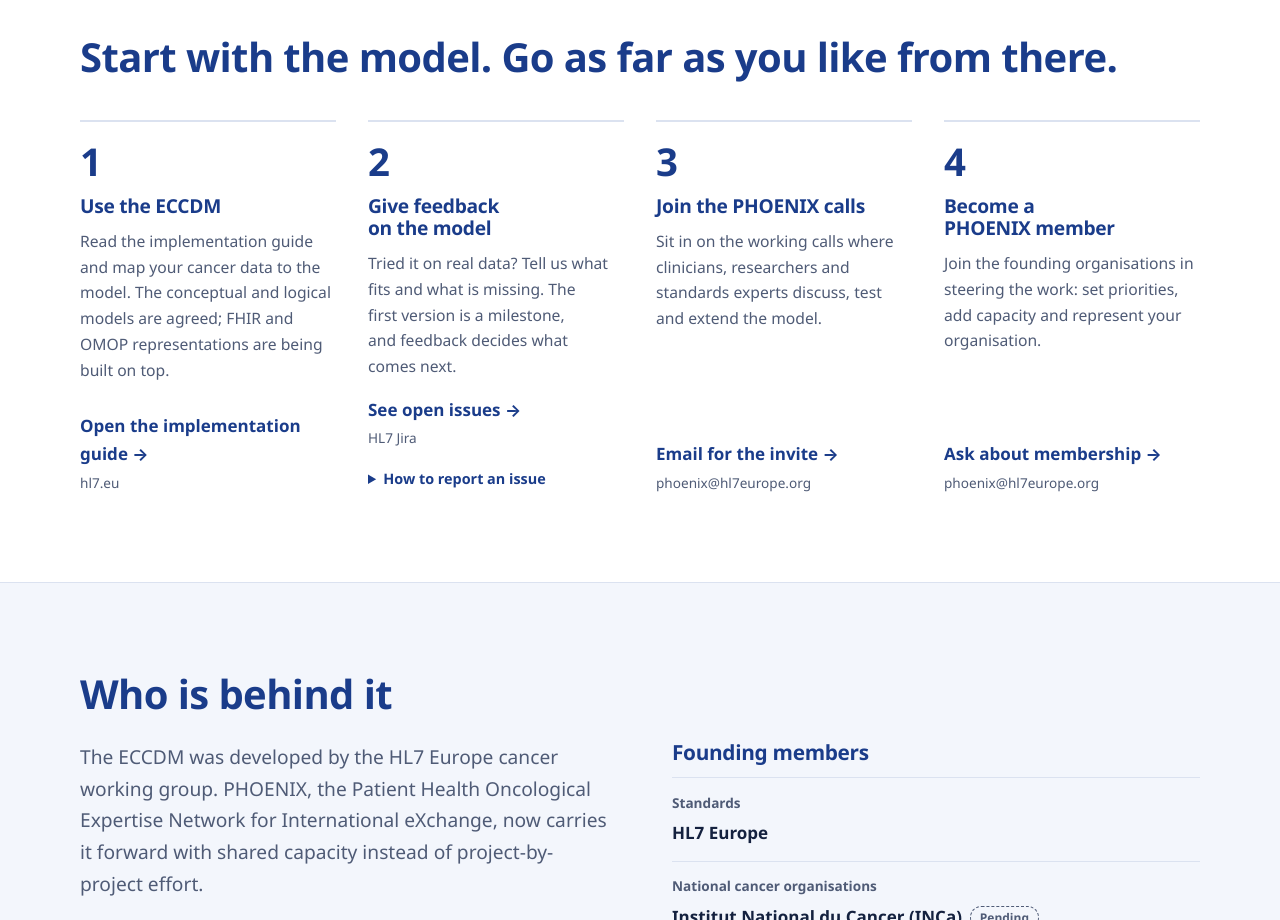
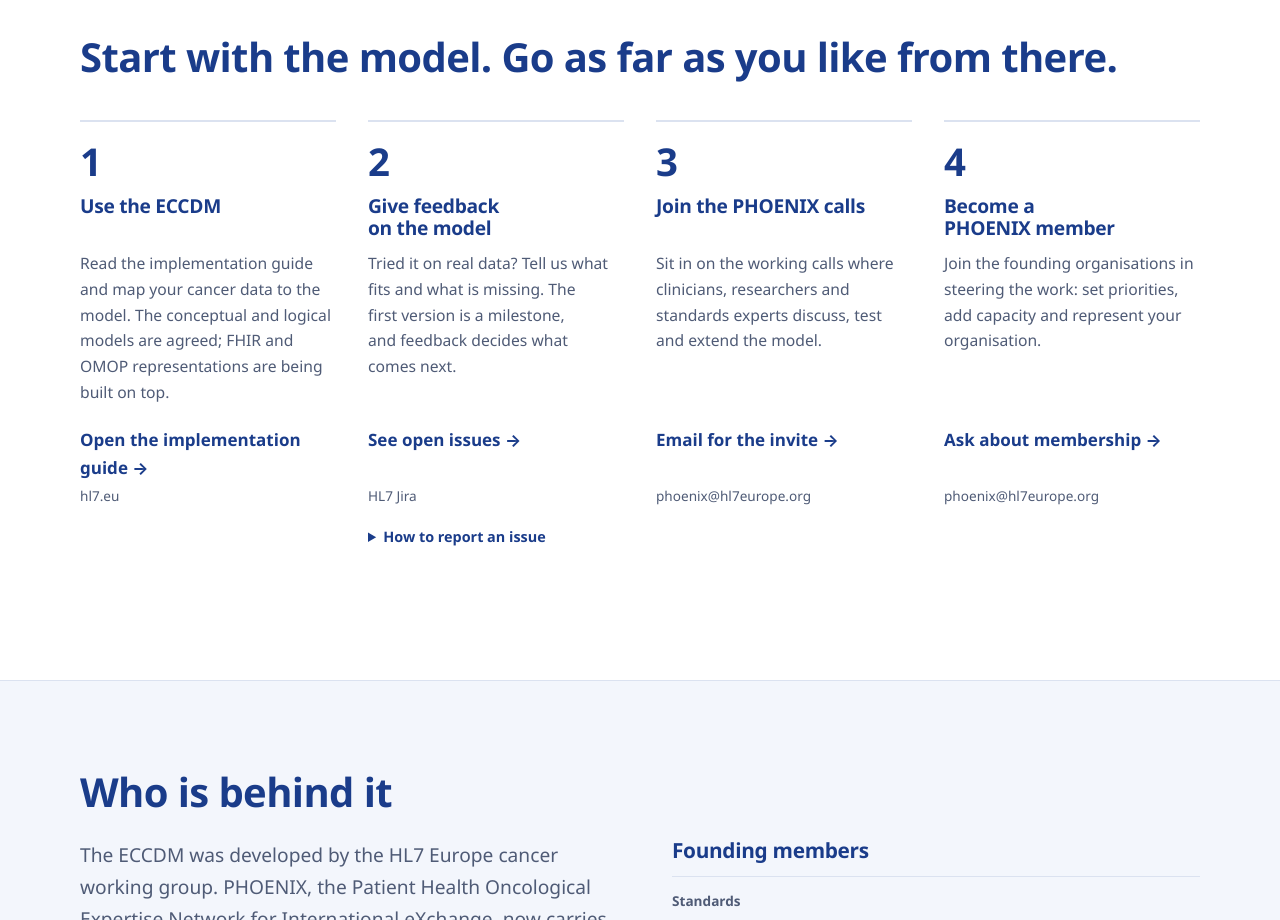
Before and after one commit to wardweistra/phoenix-eccdm-website, an Astro site: page / in a window 1280 px wide. Shown: the part 4140-5060 px from the top of the page. Built offline with nearby package versions, Linux system fonts and the light colour scheme; Astro itself is replaced by a stand-in of ours.

Commit message:
Keep get-involved links on one line across steps
Lay each step out on shared subgrid rows so the links line up whatever
the text length, including when 'How to report an issue' is open.

Co-Authored-By: Claude Opus 5.5 <noreply@anthropic.com>
Claude-Session: https://claude.ai/code/session_019DfkzeN1a5u9CmvK9oCafJ

```diff
--- a/src/pages/index.astro
+++ b/src/pages/index.astro
@@ -466,14 +466,15 @@ const founders: { group: string; names: Founder[] }[] = [
   .dev-links a { font-weight: 650; }
 
   /* Get involved */
-  .steps { list-style: none; padding: 0; margin: 2.5rem 0 0; display: grid; gap: 2rem; grid-template-columns: repeat(auto-fit, minmax(min(100%, 15rem), 1fr)); }
-  .steps li { position: relative; display: flex; flex-direction: column; padding-top: 1.25rem; border-top: 2px solid var(--line); }
+  .steps { list-style: none; padding: 0; margin: 2.5rem 0 0; display: grid; gap: 0 2rem; grid-template-columns: repeat(auto-fit, minmax(min(100%, 15rem), 1fr)); }
+  /* Each step spans six shared rows, so the links line up across steps whatever the text length or the open disclosure. */
+  .steps li { position: relative; display: grid; grid-row: span 6; grid-template-rows: subgrid; row-gap: 0; align-content: start; align-items: start; padding-top: 1.25rem; margin-bottom: 2.5rem; border-top: 2px solid var(--line); }
   .steps li::before { content: ''; position: absolute; top: -2px; left: 0; right: 0; height: 2px; background: var(--flame-gradient); transform: scaleX(0); transform-origin: left; transition: transform .3s cubic-bezier(.16, 1, .3, 1); }
   .steps li:hover::before, .steps li:focus-within::before { transform: scaleX(1); }
   @media (prefers-reduced-motion: reduce) { .steps li::before { transition: none; } }
   .step-n { font-size: 2.4rem; font-weight: 700; line-height: 1; color: var(--blue); margin-bottom: .9rem; font-variant-numeric: tabular-nums; }
   .steps h3 { font-size: 1.2rem; }
-  .steps p { color: var(--muted); font-size: .98rem; flex: 1; }
+  .steps p { color: var(--muted); font-size: .98rem; margin-bottom: 1.25rem; }
   .step-link { font-weight: 700; text-decoration: none; }
   .step-link::after { content: ''; position: absolute; inset: 0; }
   .steps li:hover .step-link { text-decoration: underline; }
@@ -481,7 +482,7 @@ const founders: { group: string; names: Founder[] }[] = [
   .howto { position: relative; z-index: 1; margin-top: .9rem; font-size: .9rem; }
   .howto summary { cursor: pointer; width: fit-content; color: var(--accent); font-weight: 650; padding-block: .2rem; }
   .howto summary:focus-visible { outline: 3px solid var(--flame); outline-offset: 3px; border-radius: 4px; }
-  .steps .howto p { flex: none; margin: .5rem 0 0; padding: .7rem .85rem; border-radius: 8px; background: var(--tint); color: var(--ink); font-size: .88rem; line-height: 1.5; }
+  .steps .howto p { margin: .5rem 0 0; padding: .7rem .85rem; border-radius: 8px; background: var(--tint); color: var(--ink); font-size: .88rem; line-height: 1.5; }
   .howto b { color: var(--blue); }
 
   /* PHOENIX */
```
